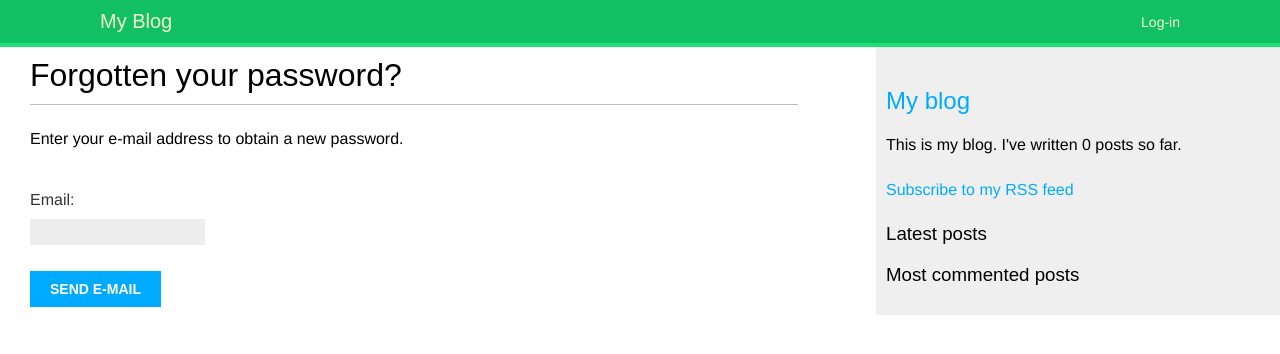
After one commit to saikatbhuiyan/django-blog-app, a Django app: page /account/password_reset/ in a window 1280 px wide. The commit adds this page. Shown: the top 354 px of the page. Run offline with Django 3.2, Linux system fonts and the light colour scheme; data that the repository does not hold is empty; some web fonts are replaced.

Commit message:
forget and reset password

```diff
--- a/account/urls.py
+++ b/account/urls.py
@@ -6,4 +6,16 @@ urlpatterns = [
     # path('login/', views.user_login, name='login'),
     path('login/', auth_views.LoginView.as_view(), name='login'),
     path('logout', auth_views.LogoutView.as_view(), name='logout'),
+path('password_change/', auth_views.PasswordChangeView.as_view(),
+         name='password_change'),
+    path('password_change/done/', auth_views.PasswordChangeDoneView.as_view(),
+         name='password_change_done'),
+    path('password_reset/', auth_views.PasswordResetView.as_view(),
+         name='password_reset'),
+    path('password_reset/done/', auth_views.PasswordResetDoneView.as_view(),
+         name='password_reset_done'),
+    path('reset/<uidb64>/<token>/', auth_views.PasswordResetConfirmView.as_view(),
+         name='password_reset_confirm'),
+    path('reset/done/', auth_views.PasswordResetCompleteView.as_view(),
+         name='password_reset_complete'),
 ]
--- a/templates/blog/base.html
+++ b/templates/blog/base.html
@@ -25,7 +25,7 @@
         {% endif %}
         <span class="user">
             {% if request.user.is_authenticated %}
-                Hello {{ request.user.first_name }},
+                Hello {{ request.user.username }},
                 <a href="{% url 'logout' %}">Logout</a>
             {% else %}
                 <a href="{% url 'login' %}">Log-in</a>
--- a/templates/registration/logged_out.html
+++ b/templates/registration/logged_out.html
@@ -1,4 +1,4 @@
-{% extends "base.html" %}
+{% extends "blog/base.html" %}
 {% block title %}Logged out{% endblock %}
 {% block content %}
     <h1>Logged out</h1>
--- a/templates/registration/login.html
+++ b/templates/registration/login.html
@@ -17,5 +17,7 @@
             <input type="hidden" name="next" value="{{ next }}" />
             <p><input type="submit" value="Log-in"></p>
         </form>
+        <p><a href="{% url "password_reset" %}">Forgotten your password?</a></p>
+
     </div>
 {% endblock %}
--- /dev/null
+++ b/templates/registration/password_change_done.html
@@ -0,0 +1,6 @@
+{% extends "blog/base.html" %}
+{% block title %}Password changed{% endblock %}
+{% block content %}
+    <h1>Password changed</h1>
+    <p>Your password has been successfully changed.</p>
+{% endblock %}
--- /dev/null
+++ b/templates/registration/password_reset_email.html
@@ -0,0 +1,4 @@
+Someone asked for password reset for email {{ email }}. Follow the
+link below:
+    {{ protocol }}://{{ domain }}{% url "password_reset_confirm" uidb64=uid token=token %}
+Your username, in case you've forgotten: {{ user.get_username }}
--- /dev/null
+++ b/templates/registration/password_reset_form.html
@@ -0,0 +1,11 @@
+{% extends "blog/base.html" %}
+{% block title %}Reset your password{% endblock %}
+{% block content %}
+    <h1>Forgotten your password?</h1>
+    <p>Enter your e-mail address to obtain a new password.</p>
+    <form method="post">
+        {{ form.as_p }}
+        <p><input type="submit" value="Send e-mail"></p>
+        {% csrf_token %}
+    </form>
+{% endblock %}
```
Also changed, not shown: templates/registration/password_change_form.html (added, +11 -0 lines), templates/registration/password_reset_ confirm.html (added, +16 -0 lines), templates/registration/password_reset_complete.html (added, +7 -0 lines), templates/registration/password_reset_done.html (added, +8 -0 lines).
